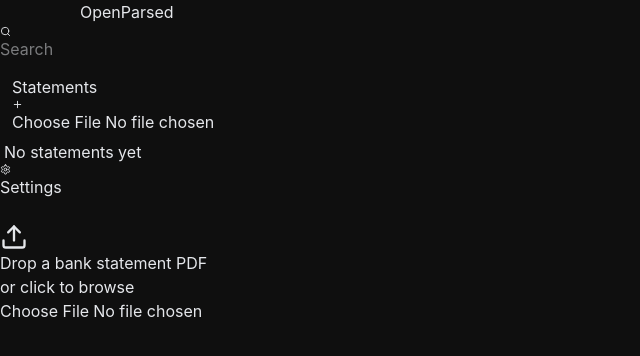
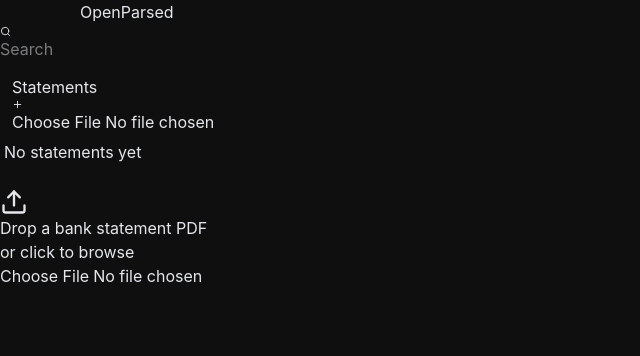
Before and after one commit to PriyeshPandey2000/indian-bank-statement-parser, a React (Vite) app in the folder desktop/src/renderer/: page / in a window 1280 px wide. Shown: the top 356 px of the page, without its empty margins (0-640 px from the left). Built offline with nearby package versions, Linux system fonts and the light colour scheme.

Commit message:
chore: hide Settings button until settings are implemented

```diff
--- a/desktop/src/renderer/src/App.tsx
+++ b/desktop/src/renderer/src/App.tsx
@@ -368,10 +368,11 @@
                 </div>
               </div>
             )}
-            <button className="flex items-center gap-2 text-[11px] text-neutral-600 hover:text-neutral-400 transition-colors cursor-pointer">
+            {/* Settings button — hidden until settings are implemented */}
+            {/* <button className="flex items-center gap-2 text-[11px] text-neutral-600 hover:text-neutral-400 transition-colors cursor-pointer">
               <Settings size={11} />
               Settings
-            </button>
+            </button> */}
           </div>
         </aside>
 
```
